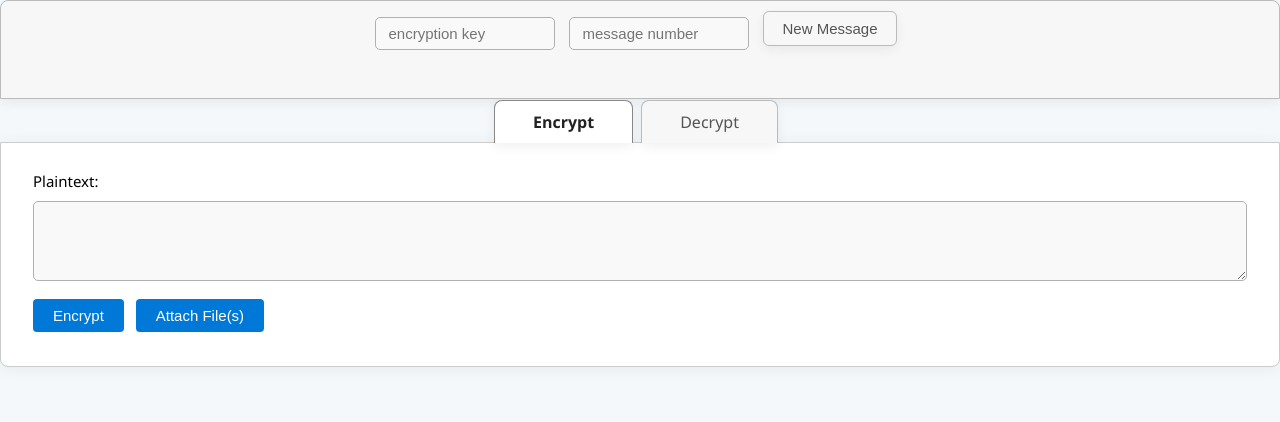
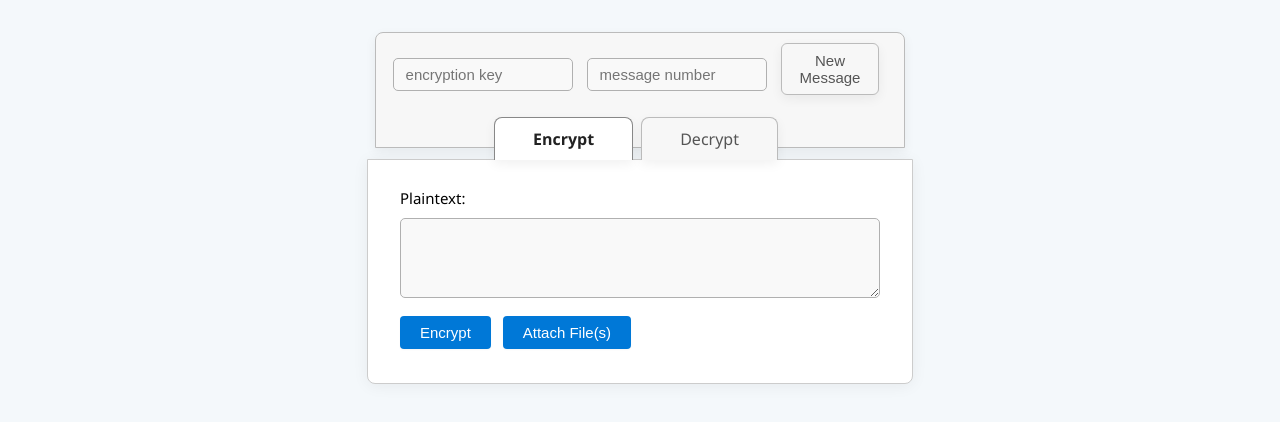
Before and after one commit to blake437/Text-Encryptor, a plain HTML site: page index.html in a window 1280 px wide. Drawn offline with nearby package versions, Linux system fonts and the light colour scheme.

Commit message:
Update index.html
Signed-off-by: Blake Arnold <blake.arnold@mail.com>

```diff
--- a/index.html
+++ b/index.html
@@ -8,14 +8,7 @@ body {
   padding: 0;
   min-height: 100vh;
 }
-.tabs-align-wrap {
-  max-width: 480px;
-  width: 100%;
-  margin: 32px auto 0 auto;
-  display: flex;
-  flex-direction: column;
-  align-items: stretch;
-}
+
 .above-tabs {
   display: flex;
   justify-content: center;
@@ -25,24 +18,25 @@ body {
   border-radius: 8px 8px 0 0;
   box-shadow: 0 4px 12px 0 rgba(0,0,0,0.06);
   padding: 10px 24px 42px 24px;
+  margin: 32px auto 0 auto;
+  max-width: 480px;
   gap: 14px;
   position: relative;
   z-index: 1;
-  width: 100%;
-  box-sizing: border-box;
-  margin: 0;
 }
+
 #tabs {
   display: flex;
   justify-content: center;
+  margin: -32px 0 0 0;
   position: relative;
   z-index: 2;
+  max-width: 480px;
   width: 100%;
-  margin: 0;
-  left: 0;
-  transform: none;
-  box-sizing: border-box;
+  left: 50%;
+  transform: translateX(-50%);
 }
+
 .tab {
   background: #f7f7f7;
   border: 1px solid #bbb;
@@ -59,6 +53,7 @@ body {
   color: #555;
   z-index: 2;
 }
+
 .tab.active {
   background: #fff;
   font-weight: bold;
@@ -66,25 +61,39 @@ body {
   z-index: 3;
   color: #222;
 }
+
 .tab-content {
   display: none;
   border: 1px solid #ccc;
   border-radius: 0 0 8px 8px;
   background: #fff;
   padding: 28px 32px 24px 32px;
-  margin: 0;
-  width: 100%;
-  max-width: 100%;
+  margin: 0 auto 32px auto;
+  max-width: 480px;
   box-shadow: 0 2px 16px 0 rgba(0,0,0,0.06);
   font-size: 15px;
-  box-sizing: border-box;
+  width: 100%;
 }
+
 .tab-content.active {
   display: block !important;
 }
+
 .tab:not(.active):hover {
   background: #ececec;
 }
+.tab-content {
+  display: none;
+  border: 1px solid #ccc;
+  border-radius: 0 0 8px 8px;
+  background: #fff;
+  padding: 28px 32px 24px 32px;
+  margin: 0 auto 32px auto;
+  max-width: 480px;
+  box-shadow: 0 2px 16px 0 rgba(0,0,0,0.06);
+  font-size: 15px;
+}
+
 .above-tabs input[type="text"],
 .above-tabs input[type="number"] {
   width: 180px;
@@ -239,9 +248,6 @@ button:hover, button:focus {
   border-color: #d22;
 }
 @media (max-width: 600px) {
-  .tabs-align-wrap {
-    max-width: 98vw;
-  }
   .tab-content {
     padding: 16px 4vw;
     max-width: 98vw;
```
